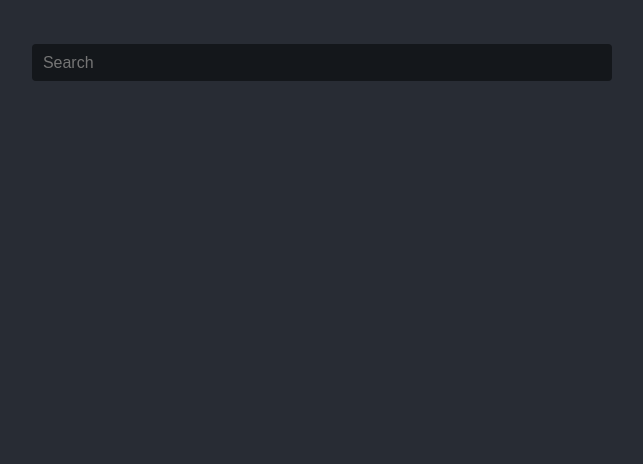
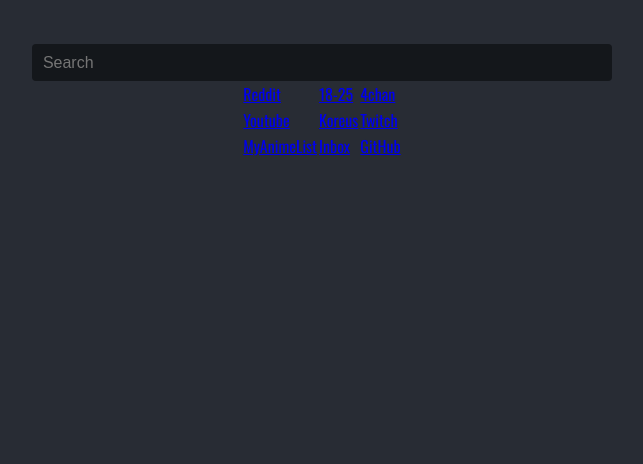
Before and after one commit to LolicoreExpress/Dark-Startpage.-No-fun-allowed., a plain HTML site: page index.html in a window 1280 px wide. Shown: the part 336-800 px from the top of the page, without its empty margins (318-961 px from the left). Drawn offline with nearby package versions, Linux system fonts and the light colour scheme.

Commit message:
Liens vers sites ajoutés

```diff
--- a/index.html
+++ b/index.html
@@ -2,11 +2,11 @@
 
 <head>
   <meta charset="utf-8">
+  <link href="https://fonts.googleapis.com/css?family=Oswald" rel="stylesheet">
   <link rel="stylesheet" type="text/css" href="CSS/style.css">
   <link rel="stylesheet" href="CSS/normalize.css">
   <link rel="stylesheet" href="CSS/responsive.css">
   <title>@Start</title>
-  <link href="https://fonts.googleapis.com/css?family=Oswald" rel="stylesheet">
 </head>
 
 <body>
@@ -36,4 +36,23 @@
     </form>
   </div>
 
+  <center><table>
+    <tr>
+      <td><a href="https://www.reddit.com">Reddit</a></td>
+      <td><a href="http://www.jeuxvideo.com/forums/0-51-0-1-0-1-0-blabla-18-25-ans.htm">18-25</a></td>
+      <td><a href="http://www.4chan.org">4chan</a></td>
+    </tr>
+    <tr>
+      <td><a href="https://www.youtube.com">Youtube</a></td>
+      <td><a href="https://www.koreus.com/videos/nouveau/">Koreus</a></td>
+      <td><a href="https://www.twitch.tv/directory/following">Twitch</a></td>
+    </tr>
+    <tr>
+      <td><a href="https://myanimelist.net/animelist/Stilnox&show=0&order=4">MyAnimeList</a></td>
+      <td><a href="https://inbox.google.com/u/0/?pli=1">Inbox</a></td>
+      <td><a href="https://github.com/LolicoreExpress">GitHub</a></td>
+    </tr>
+
+  </table></center>
+
 </body>
```
